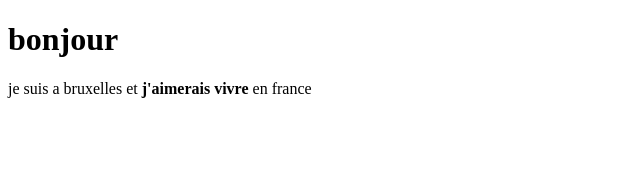
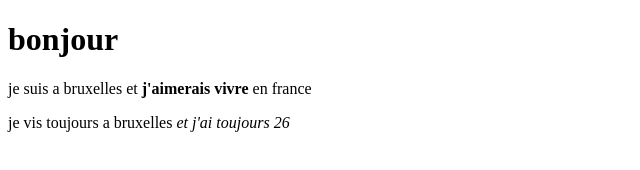
Before and after one commit to Mohabnh/sitePrefo, a plain HTML site: page index.html in a window 1280 px wide. Shown: the whole page, without its empty margins (0-640 px from the left). Drawn offline with Linux system fonts and the light colour scheme.

Commit message:
2eme parahraphe

```diff
--- a/index.html
+++ b/index.html
@@ -7,5 +7,6 @@
     <body>
         <h1>bonjour</h1>
         <P> je suis a bruxelles et <strong> j'aimerais vivre</strong> en france </P>
+        <p> je vis toujours a bruxelles <em>et j'ai toujours 26</em></p>
     </body>
 </html>
```
